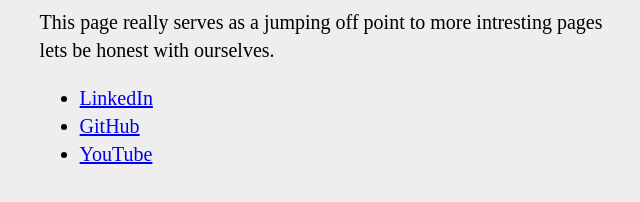
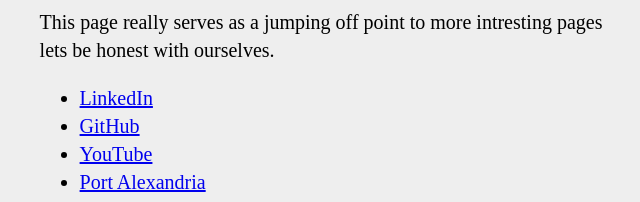
Before and after one commit to christophergyman/website, a plain HTML site: page index.html in a window 1280 px wide. Shown: the part 567-769 px from the top of the page, without its empty margins (316-956 px from the left). Drawn offline with Linux system fonts and the light colour scheme.

Commit message:
feat: add port alexandria

```diff
--- a/index.html
+++ b/index.html
@@ -30,6 +30,7 @@
             <li><a href="https://www.linkedin.com/in/christophergayiuman/">LinkedIn</a></li>
             <li><a href="https://github.com/christophergyman">GitHub</a></li>
             <li><a href="https://www.youtube.com/@devchrisgyman">YouTube</a></li>
+            <li><a href="https://portalexandria.net">Port Alexandria</a></li>
         </ul>
 
         <h2>Ramblings</h2>
```
